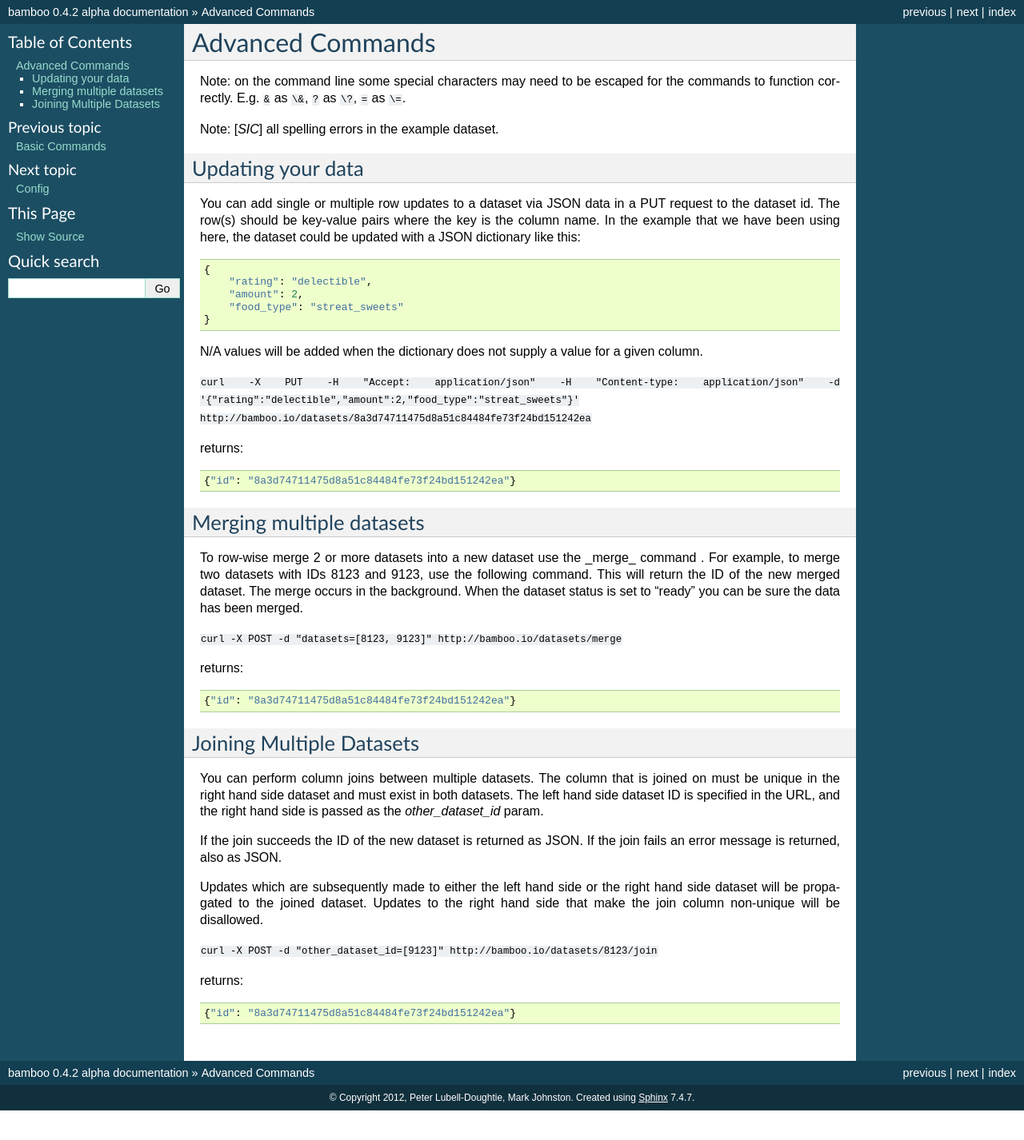
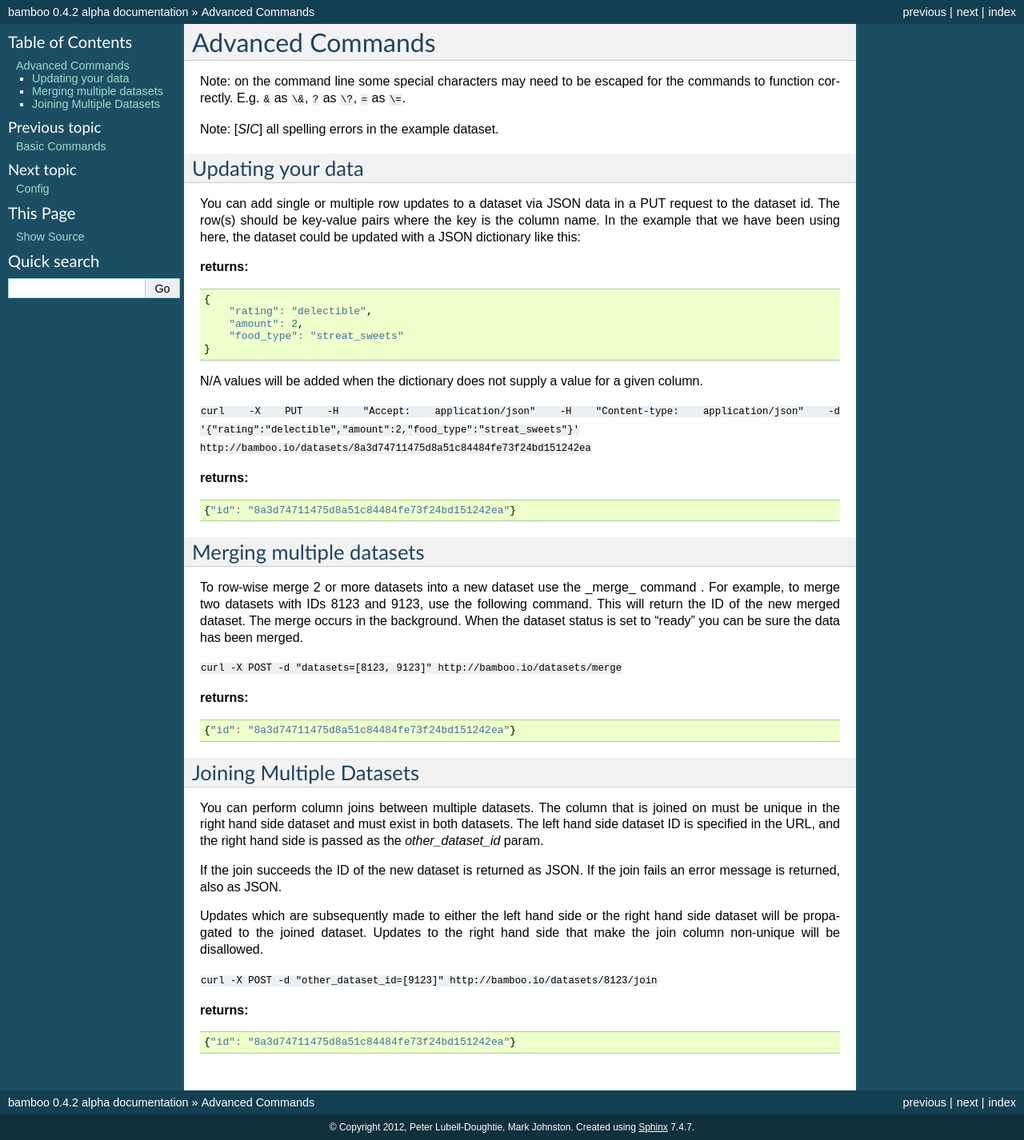
Before and after one commit to pld/bamboo, a Sphinx documentation site: the page built from docs/advanced_commands.rst, in a window 1280 px wide. Shown: the whole page at 80% size. Built offline with Sphinx 7.4.7, drawn with Linux system fonts in a browser that asks for light colours; formulas are drawn with MathJax 3; before the commit the page ends 1389 px from its top, so only the background shows below that.

Commit message:
add code block markers

```diff
--- a/docs/advanced_commands.rst
+++ b/docs/advanced_commands.rst
@@ -15,7 +15,9 @@
 is the column name. In the example that we have been using here, the dataset
 could be updated with a JSON dictionary like this:
 
-::
+**returns:**
+
+.. code-block:: javascript
 
     {
         "rating": "delectible",
@@ -29,7 +31,9 @@
 
 ``curl -X PUT -H "Accept: application/json" -H "Content-type: application/json" -d '{"rating":"delectible","amount":2,"food_type":"streat_sweets"}' http://bamboo.io/datasets/8a3d74711475d8a51c84484fe73f24bd151242ea``
 
-returns::
+**returns:**
+
+.. code-block:: javascript
 
     {"id": "8a3d74711475d8a51c84484fe73f24bd151242ea"}
 
@@ -44,7 +48,9 @@
 
 ``curl -X POST -d "datasets=[8123, 9123]" http://bamboo.io/datasets/merge``
 
-returns::
+**returns:**
+
+.. code-block:: javascript
 
     {"id": "8a3d74711475d8a51c84484fe73f24bd151242ea"}
 
@@ -65,6 +71,8 @@
 
 ``curl -X POST -d "other_dataset_id=[9123]" http://bamboo.io/datasets/8123/join``
 
-returns::
+**returns:**
+
+.. code-block:: javascript
 
     {"id": "8a3d74711475d8a51c84484fe73f24bd151242ea"}
```
